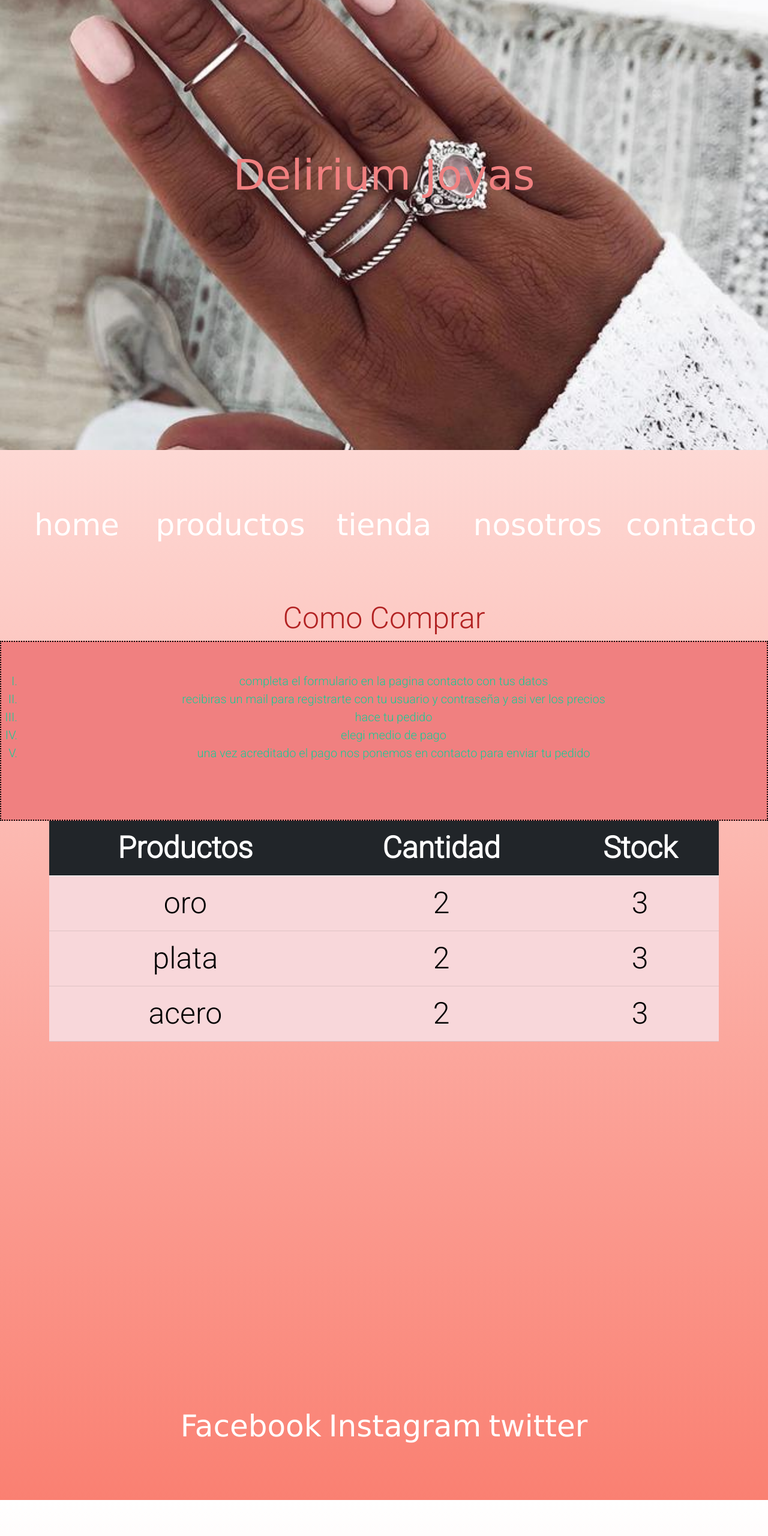
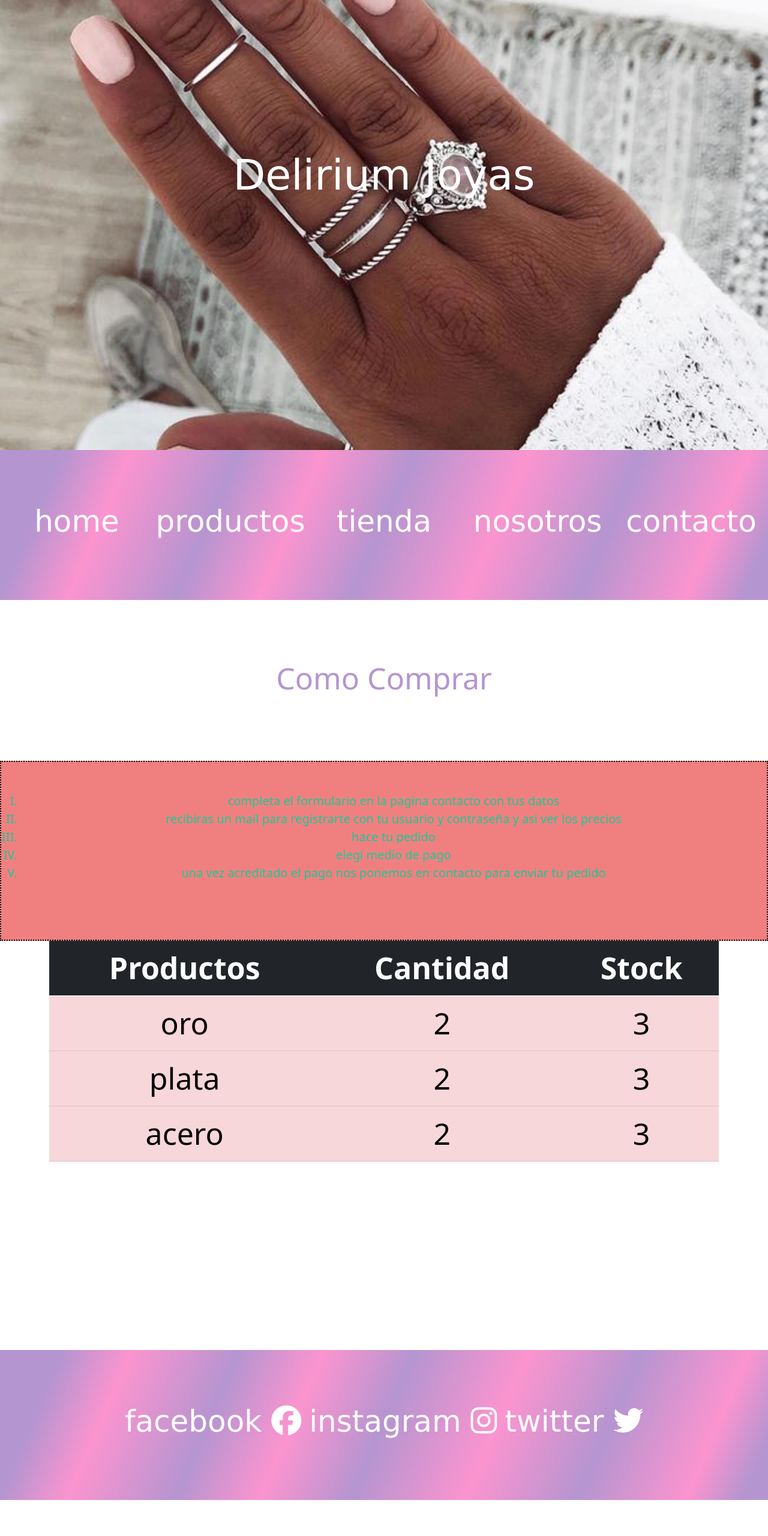
Before and after one commit to EmmanuelSuasnabar/primerRepositorio, a plain HTML site: page views/tienda.html in a window 1280 px wide. Shown: the top 2560 px of the page at 60% size. Drawn offline with nearby package versions, Linux system fonts and the light colour scheme.

Commit message:
cambie background images y modifi estilos

```diff
--- a/estiloindex.css
+++ b/estiloindex.css
@@ -7,10 +7,11 @@
                          "nav nav nav"
                          "aside section section"
                          "footer footer footer";
-    background-image: linear-gradient(white, salmon);
+    background-color:white;
     align-items: center;
     margin: 0;
     font-size: 50px;
+
 
 }
 
@@ -21,19 +22,6 @@
     align-items: center;
   }
 
-
-body{
- width: 100%;
- height: 2000px;
- background-color: lightsteelblue;
- font-style: normal;
- font-family: 'Roboto', sans-serif;
- background-position: center;
- background-size: 100% 100%;
- margin: 0;
- position: relative;
-
- }
 header{
     grid-area: header;
     width: 100% ;
@@ -53,10 +41,8 @@ h1{
  text-align: center;
  font-family: Verdana, Geneva, Tahoma, sans-serif;
  font-size: 70px;
- animation-name:multiColor;
- animation-duration: 2s;
- animation-iteration-count: infinite;
  padding-top: 250px;
+ color: white;
 
 }
 
@@ -70,7 +56,7 @@ ul{
 }
 
 a{
- color: white;
+ color:white;
  text-decoration: none;
  font-family: Verdana, Geneva, Tahoma, sans-serif;
  font-size: 50px;
@@ -78,15 +64,17 @@ a{
 }
 nav{
    grid-area: nav;
+   background-image: linear-gradient( 293.5deg,  rgba(181,149,208,1) 3.2%, rgba(251,148,207,1) 9.9%, rgba(181,149,208,1) 22.9%, rgba(251,148,207,1) 36.4%, rgba(181,149,208,1) 50.1%, rgba(251,148,207,1) 61.1%, rgba(181,149,208,1) 71.2%, rgba(251,148,207,1) 84.2%, rgba(181,149,208,1) 92.2% );
+   height: 100%;
+   align-items: center;
+   padding-top: 80px;
 
 }
 
 aside {
     grid-area: aside;
     height: 100%;
-    background-image: url(./img/gps.jpg);
-    background-position: center;
-    background-size: cover;
+
 
 
 
@@ -107,10 +95,11 @@ section{
 
 footer{
     height: 100%;
-    width: 100%;
-   grid-area: footer;
-   text-align: center;
-   height: 70px;
+    grid-area: footer;
+    text-align: center;
+    padding-top: 80px;
+    background-image: linear-gradient( 293.5deg,  rgba(181,149,208,1) 3.2%, rgba(251,148,207,1) 9.9%, rgba(181,149,208,1) 22.9%, rgba(251,148,207,1) 36.4%, rgba(181,149,208,1) 50.1%, rgba(251,148,207,1) 61.1%, rgba(181,149,208,1) 71.2%, rgba(251,148,207,1) 84.2%, rgba(181,149,208,1) 92.2% );
+
 }
 
 @media only screen and (min-width:768px) and (max-width: 991px){
@@ -137,31 +126,3 @@ grid-template-rows: 20% 20% 20% 20% 20%;
 grid-template-columns: 100%;
 }
 }
-
-@keyframes multiColor{
-
-    0%{
-        color: blue;
-        font-family: Verdana, Geneva, Tahoma, sans-serif;
-
-    }
-
-    25%{
-
-        color:darkturquoise;
-        font-family: Verdana, Geneva, Tahoma, sans-serif
-
-    }
-
-    50%{
-        color: lightcoral;
-        font-family:  Verdana, Geneva, Tahoma, sans-serif;
-
-    }
-
-    75%{
-        color: violet;
-        font-family: Verdana, Geneva, Tahoma, sans-serif;
-
-    }
-}
--- a/estiloproductos.css
+++ b/estiloproductos.css
@@ -7,10 +7,12 @@
                         "nav nav nav"
                         "section section section"
                         "footer footer footer";
-   background-image: linear-gradient(white, salmon);
+
+   background-color:white;
    align-items: center;
    margin: 0;
    font-size: 50px;
+   text-decoration: rosybrown;
 
 }
 
@@ -21,19 +23,6 @@
    align-items: center;
  }
 
-body{
-   width: 100%;
-   height: 2000px;
-   background-color: lightsteelblue;
-   font-style: normal;
-   font-family: 'Roboto', sans-serif;
-   background-position: center;
-   background-size: 100% 100%;
-   margin: 0;
-   position: relative;
-
-   }
-
 header{
    grid-area: header;
    width: 100% ;
@@ -41,6 +30,7 @@ header{
    font-weight: bold;
    font-size: 70px;
    text-align: center;
+   color: salmon;
 
    background-image: url(./img/manitaLinda.jpg);
    background-repeat: no-repeat;
@@ -50,13 +40,10 @@ header{
 }
 
 h1{
-
+   color: white;
    text-align: center;
    font-family: Verdana, Geneva, Tahoma, sans-serif;
    font-size: 70px;
-   animation-name:multiColor;
-   animation-duration: 2s;
-   animation-iteration-count: infinite;
    padding-top: 250px;
 
   }
@@ -101,7 +88,7 @@ ol{
 }
 
 a{
- color: white;
+ color:white;
  text-decoration: none;
  font-family: Verdana, Geneva, Tahoma, sans-serif;
  font-size: 50px;
@@ -110,6 +97,10 @@ a{
 
 nav{
    grid-area: nav;
+   background-image: linear-gradient( 293.5deg,  rgba(181,149,208,1) 3.2%, rgba(251,148,207,1) 9.9%, rgba(181,149,208,1) 22.9%, rgba(251,148,207,1) 36.4%, rgba(181,149,208,1) 50.1%, rgba(251,148,207,1) 61.1%, rgba(181,149,208,1) 71.2%, rgba(251,148,207,1) 84.2%, rgba(181,149,208,1) 92.2% );
+   height: 100%;
+   align-items: center;
+   padding-top: 80px;
 
 }
 
@@ -126,16 +117,18 @@ h2{
    grid-area: section;
    font-size: 50px;
    text-align: center;
-   color: firebrick;
+   padding-top: 100px;
+   padding-bottom: 100px;
+   color: rgba(181,149,208,1);
 
 }
 
 footer{
    height: 100%;
-   width: 100%;
    grid-area: footer;
+   padding-top: 80px;
    text-align: center;
-   height: 70px;
+   background-image: linear-gradient( 293.5deg,  rgba(181,149,208,1) 3.2%, rgba(251,148,207,1) 9.9%, rgba(181,149,208,1) 22.9%, rgba(251,148,207,1) 36.4%, rgba(181,149,208,1) 50.1%, rgba(251,148,207,1) 61.1%, rgba(181,149,208,1) 71.2%, rgba(251,148,207,1) 84.2%, rgba(181,149,208,1) 92.2% );
 }
 
 img { height: 600px;
@@ -170,32 +163,3 @@ div { height: 100%;
    grid-template-columns: 100%;
    }
    }
-
-
-@keyframes multiColor{
-
-   0%{
-       color: blue;
-       font-family: Verdana, Geneva, Tahoma, sans-serif;
-
-   }
-
-   25%{
-
-       color:darkturquoise;
-       font-family: Verdana, Geneva, Tahoma, sans-serif
-
-   }
-
-   50%{
-       color: lightcoral;
-       font-family:  Verdana, Geneva, Tahoma, sans-serif;
-
-   }
-
-   75%{
-       color: violet;
-       font-family: Verdana, Geneva, Tahoma, sans-serif;
-
-   }
-}
--- a/views/tienda.html
+++ b/views/tienda.html
@@ -6,6 +6,7 @@
     <meta name="viewport" content="width=device-width, initial-scale=1.0">
     <meta name="description" content="conoce nuestra tienda y compra con confianza">
     <link rel="preconnect" href="https://fonts.gstatic.com">
+    <script src="https://kit.fontawesome.com/f0f15c8455.js" crossorigin="anonymous"></script>
     <link href="https://fonts.googleapis.com/css2?family=Roboto:wght@300&display=swap" rel="stylesheet">
     <link href="https://cdn.jsdelivr.net/npm/bootstrap@5.0.0-beta3/dist/css/bootstrap.min.css" rel="stylesheet" integrity="sha384-eOJMYsd53ii+scO/bJGFsiCZc+5NDVN2yr8+0RDqr0Ql0h+rP48ckxlpbzKgwra6" crossorigin="anonymous">
     <link rel="stylesheet" href="../estiloproductos.css">
@@ -90,7 +91,7 @@
     </div>
 </section>
     <footer>
-        <a href="https://www.facebook.com/">Facebook</a> <a href="https://www.instagram.com/?hl=es">Instagram</a> <a href="https://twitter.com/?lang=es">twitter</a>
+        <a href="https://www.facebook.com/"> facebook <i class="fab fa-facebook"></i></a> <a href="https://www.instagram.com/?hl=es"> instagram <i class="fab fa-instagram"></i></a> <a href="https://twitter.com/?lang=es"> twitter <i class="fab fa-twitter"></i></a>
     </footer>
 
     <script src="https://cdn.jsdelivr.net/npm/@popperjs/core@2.9.1/dist/umd/popper.min.js" integrity="sha384-SR1sx49pcuLnqZUnnPwx6FCym0wLsk5JZuNx2bPPENzswTNFaQU1RDvt3wT4gWFG" crossorigin="anonymous"></script>
```
Also changed, not shown: index.html (+21 -7 lines), views/contacto.html (+2 -1 lines), views/nosotros.html (+2 -1 lines), views/productos.html (+2 -1 lines).
